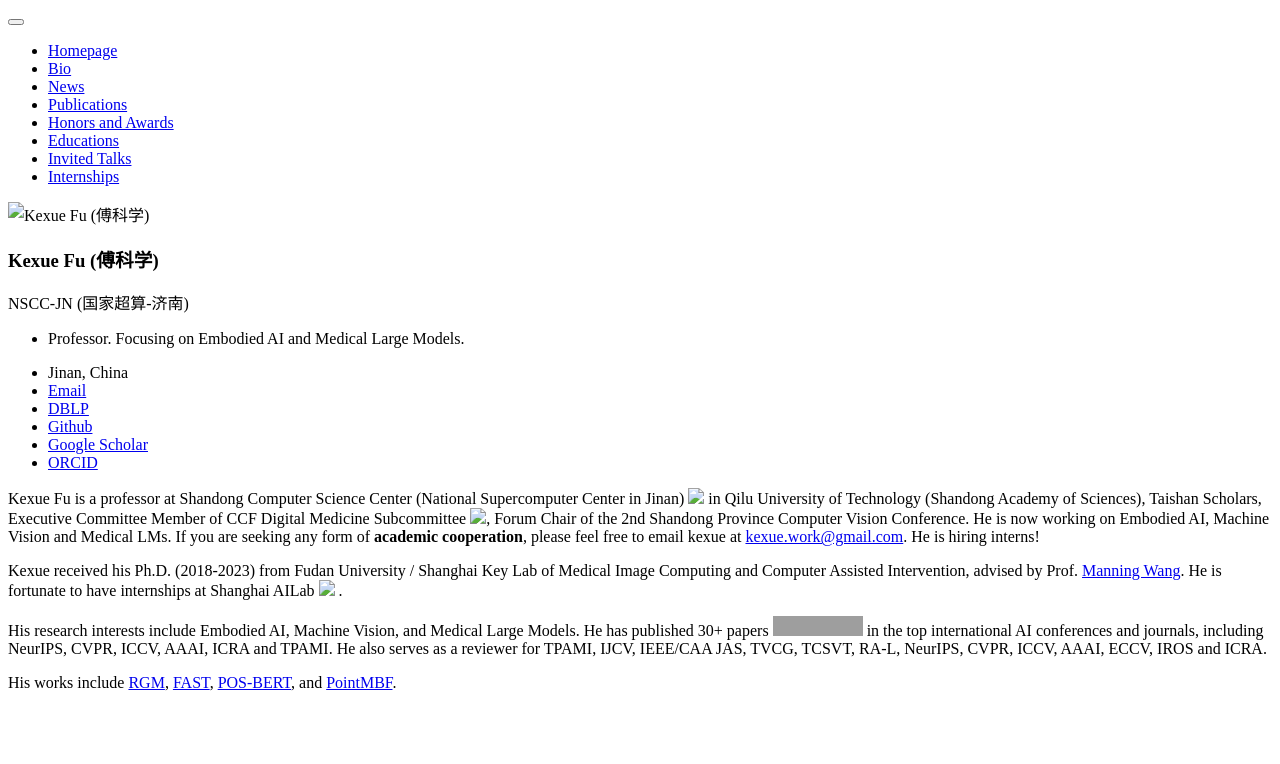
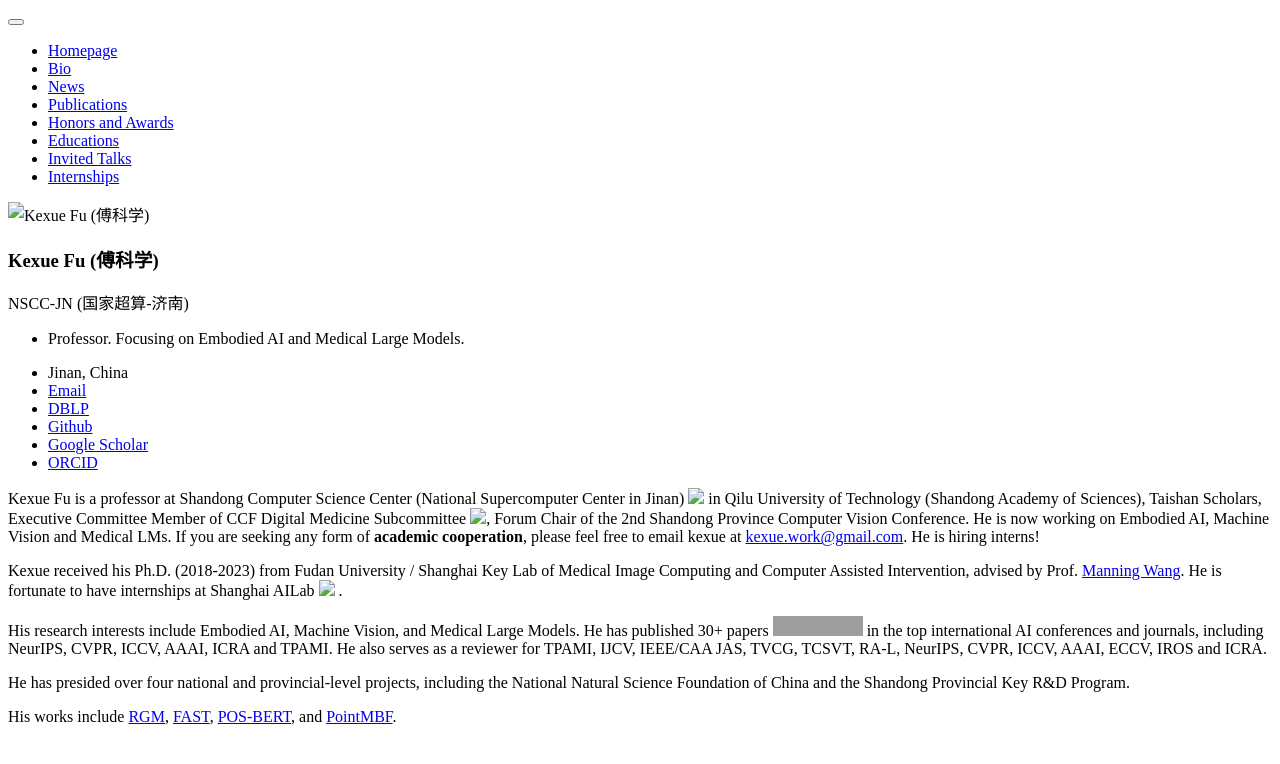
Before and after one commit to fukexue/fukexue.github.io, a Jekyll site: the page built from _pages/includes/intro.md, in a window 1280 px wide. Shown: the top 764 px of the page. Built offline with Jekyll 4.4.1, drawn with Linux system fonts in a browser that asks for light colours; our own code applies the rules of GitHub Pages for plain Markdown files; grey boxes are pictures that could not be loaded.

Commit message:
Update intro.md

```diff
--- a/_pages/includes/intro.md
+++ b/_pages/includes/intro.md
@@ -4,4 +4,6 @@ Kexue received his Ph.D. (2018-2023) from Fudan University / Shanghai Key Lab of
 
 His research interests include Embodied AI, Machine Vision, and Medical Large Models. He has published 30+ papers <a href='https://scholar.google.com/citations?user=wRs-_DwAAAAJ'><img src="https://img.shields.io/endpoint?logo=Google%20Scholar&url=https%3A%2F%2Fraw.githubusercontent.com%2Ffukexue%2Ffukexue.github.io%2Fgoogle-scholar-stats%2Fgs_data_shieldsio.json&labelColor=f6f6f6&color=9cf&style=flat&label=citations"></a> in the top international AI conferences and journals, including NeurIPS, CVPR, ICCV, AAAI, ICRA and TPAMI. He also serves as a reviewer for TPAMI, IJCV, IEEE/CAA JAS, TVCG, TCSVT, RA-L, NeurIPS, CVPR, ICCV, AAAI, ECCV, IROS and ICRA.
 
+He has presided over four national and provincial-level projects, including the National Natural Science Foundation of China and the Shandong Provincial Key R&D Program.
+
 His works include [RGM](https://github.com/fukexue/RGM), [FAST](https://github.com/fukexue/FAST), [POS-BERT](https://codeocean.com/capsule/5546213/tree), and [PointMBF](https://github.com/phdymz/PointMBF).
```
